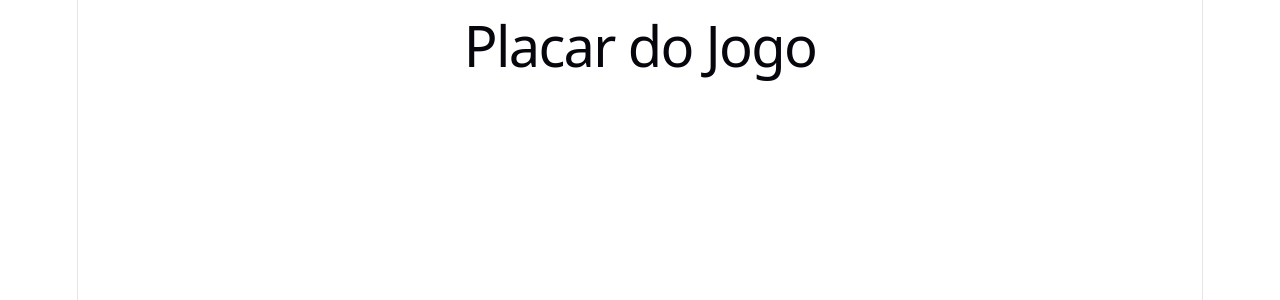
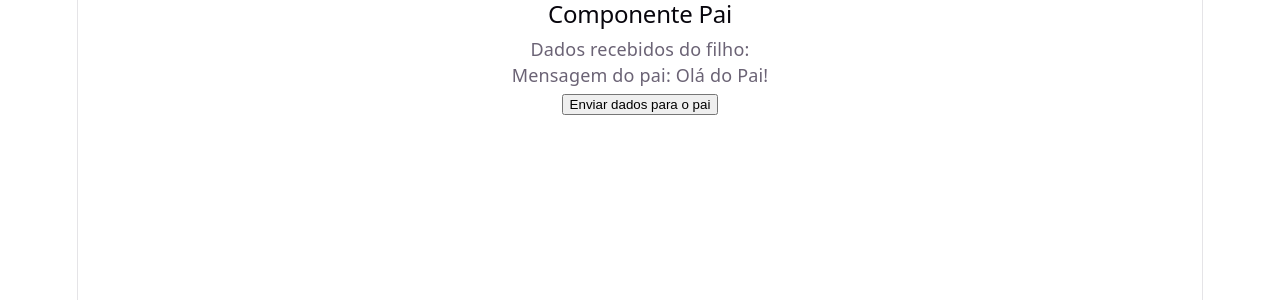
Before and after one commit to lucascammelo/project-react-step, a React (Vite) app in the folder my-react-app/: page / in a window 1280 px wide. Shown: the top 300 px of the page. Built offline with nearby package versions, Linux system fonts and the light colour scheme.

Commit message:
aula 3 react props e comunicacao pai filho

```diff
--- a/my-react-app/src/App.jsx
+++ b/my-react-app/src/App.jsx
@@ -1,11 +1,10 @@
-
 import React from 'react';
-import PlacarDoJogo from './components/PlacarDoJogo';
+import Pai from './components/Pai';
 
 function App() {
   return (
     <div>
-      <PlacarDoJogo />
+      <Pai />
     </div>
   );
 }
--- /dev/null
+++ b/my-react-app/src/components/Filho.jsx
@@ -0,0 +1,14 @@
+import React from 'react';
+
+const Filho = ({ message, sendDataToParent }) => {
+  return (
+    <div>
+      <p>Mensagem do pai: {message}</p>
+      <button onClick={() => sendDataToParent('Dados do Filho')}>
+        Enviar dados para o pai
+      </button>
+    </div>
+  );
+};
+
+export default Filho;
--- /dev/null
+++ b/my-react-app/src/components/Pai.jsx
@@ -0,0 +1,20 @@
+import React, { useState } from 'react';
+import Filho from './Filho';
+
+const Pai = () => {
+  const [dadosDoFilho, setDadosDoFilho] = useState('');
+
+  const receberDados = (dados) => {
+    setDadosDoFilho(dados);
+  };
+
+  return (
+    <div>
+      <h2>Componente Pai</h2>
+      <p>Dados recebidos do filho: {dadosDoFilho}</p>
+      <Filho message="Olá do Pai!" sendDataToParent={receberDados} />
+    </div>
+  );
+};
+
+export default Pai;
--- a/my-react-app/src/components/PlacarDoJogo.jsx
+++ b/my-react-app/src/components/PlacarDoJogo.jsx
@@ -49,8 +49,42 @@ useEffect(() => {
 }, [jogando, minutos]);
 
   return (
-    <div style={{ textAlign: 'center', fontFamily: 'Arial' }}>
+    <div style={{ textAlign: 'center', fontFamily: 'Arial', padding: '20px' }}>
       <h1>Placar do Jogo</h1>
+
+      <h2>
+        {minutos.toString().padStart(2, '0')}:
+        {segundos.toString().padStart(2, '0')}
+        {acrescimos > 0 && ` +${acrescimos}`}
+      </h2>
+
+      <p>
+        {jogando ? 'Jogo em andamento' : intervaloAtivo ? 'Jogo pausado' : 'Jogo parado'}
+      </p>
+
+      <div style={{ display: 'flex', justifyContent: 'center', gap: '40px', fontSize: '2rem' }}>
+        <div>
+          <p>Casa</p>
+          <p>{golsCasa}</p>
+          <button onClick={golCasa}>Gol Casa</button>
+        </div>
+        <div>
+          <p>Visitante</p>
+          <p>{golsVisitante}</p>
+          <button onClick={golVisitante}>Gol Visitante</button>
+        </div>
+      </div>
+
+      <div style={{ marginTop: '20px' }}>
+        {jogando ? (
+          <button onClick={pausarJogo}>Pausar Jogo</button>
+        ) : (
+          <button onClick={voltarJogo}>Voltar Jogo</button>
+        )}
+        {minutos >= 90 && acrescimos < 5 && (
+          <button onClick={adicionarAcrescimo}>Adicionar Acréscimo</button>
+        )}
+      </div>
     </div>
   );
 };
```
